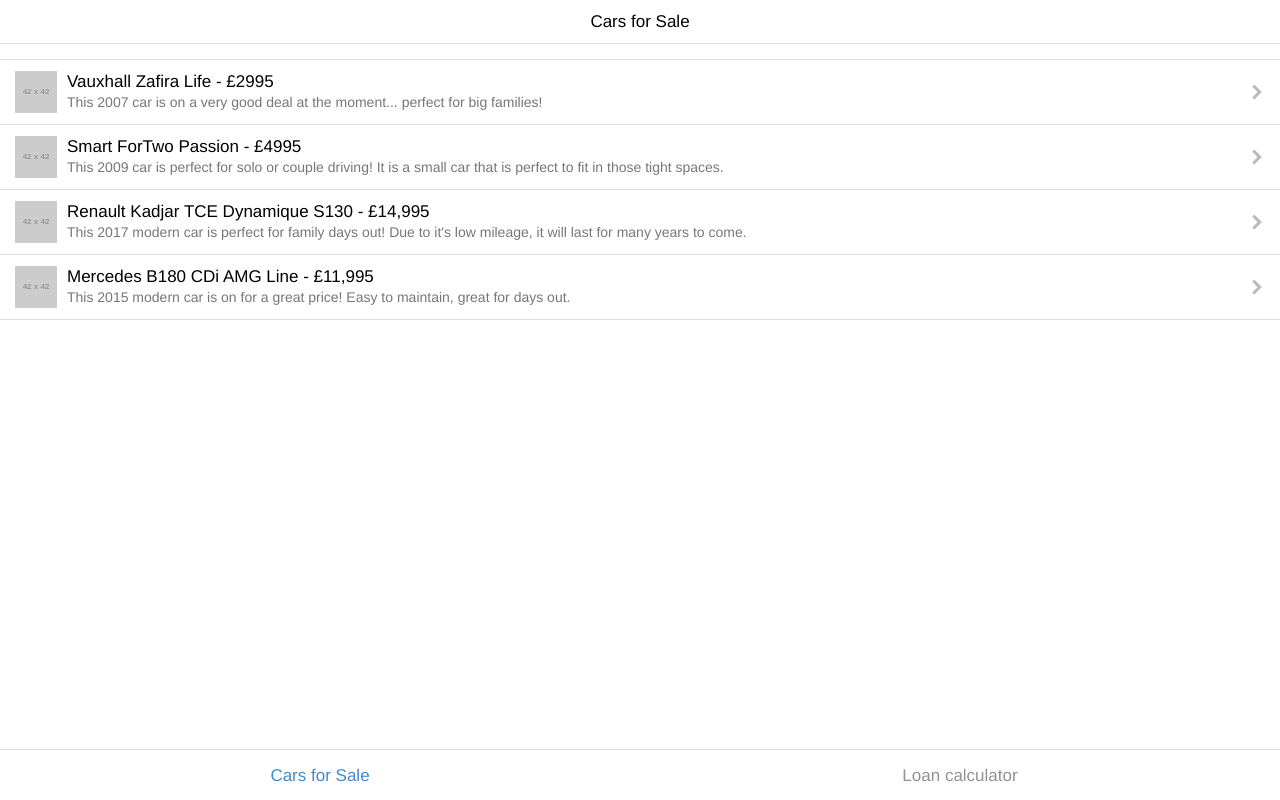
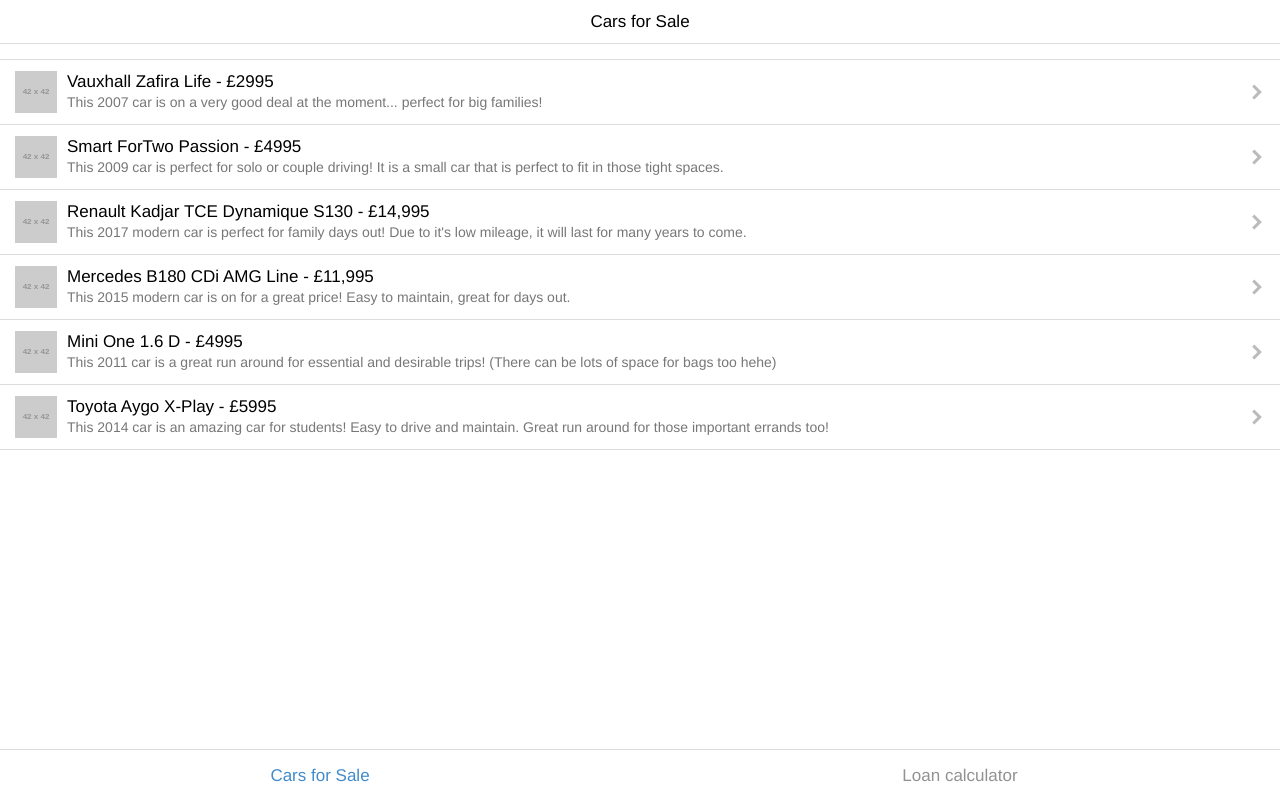
Before and after one commit to raemurtagh1/CET251-Used-Car-Garage-App, a website: page ListOfCars.html in a window 1280 px wide. Drawn offline with Linux system fonts and the light colour scheme; placeholder pictures from the web are drawn by us.

Commit message:
Added 2 more cars to the table section of ListOfCars.html in order to show the interactivity of the page (scrollable)

```diff
--- a/ListOfCars.html
+++ b/ListOfCars.html
@@ -71,6 +71,24 @@
       </div>
     </a>
   </li>
+  <li class="table-view-cell media">
+    <a class="navigate-right">
+      <img class="media-object pull-left" src="http://placehold.it/42x42">
+      <div class="media-body">
+        Mini One 1.6 D - £4995
+        <p>This 2011 car is a great run around for essential and desirable trips! (There can be lots of space for bags too hehe)</p>
+      </div>
+    </a>
+  </li>
+  <li class="table-view-cell media">
+    <a class="navigate-right">
+      <img class="media-object pull-left" src="http://placehold.it/42x42">
+      <div class="media-body">
+        Toyota Aygo X-Play - £5995
+        <p>This 2014 car is an amazing car for students! Easy to drive and maintain. Great run around for those important errands too!</p>
+      </div>
+    </a>
+  </li>
 </ul>
 </div>
 </body>
```
